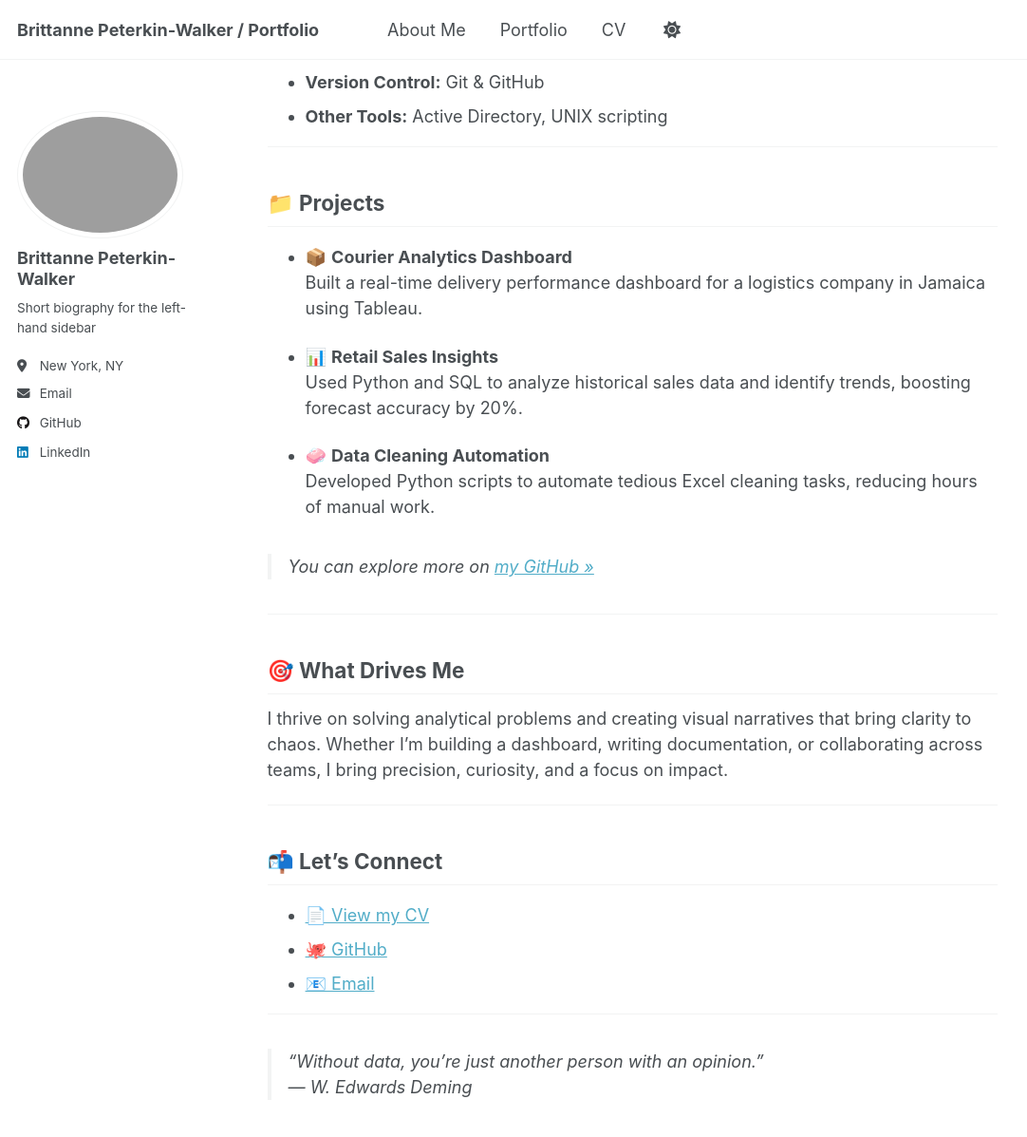
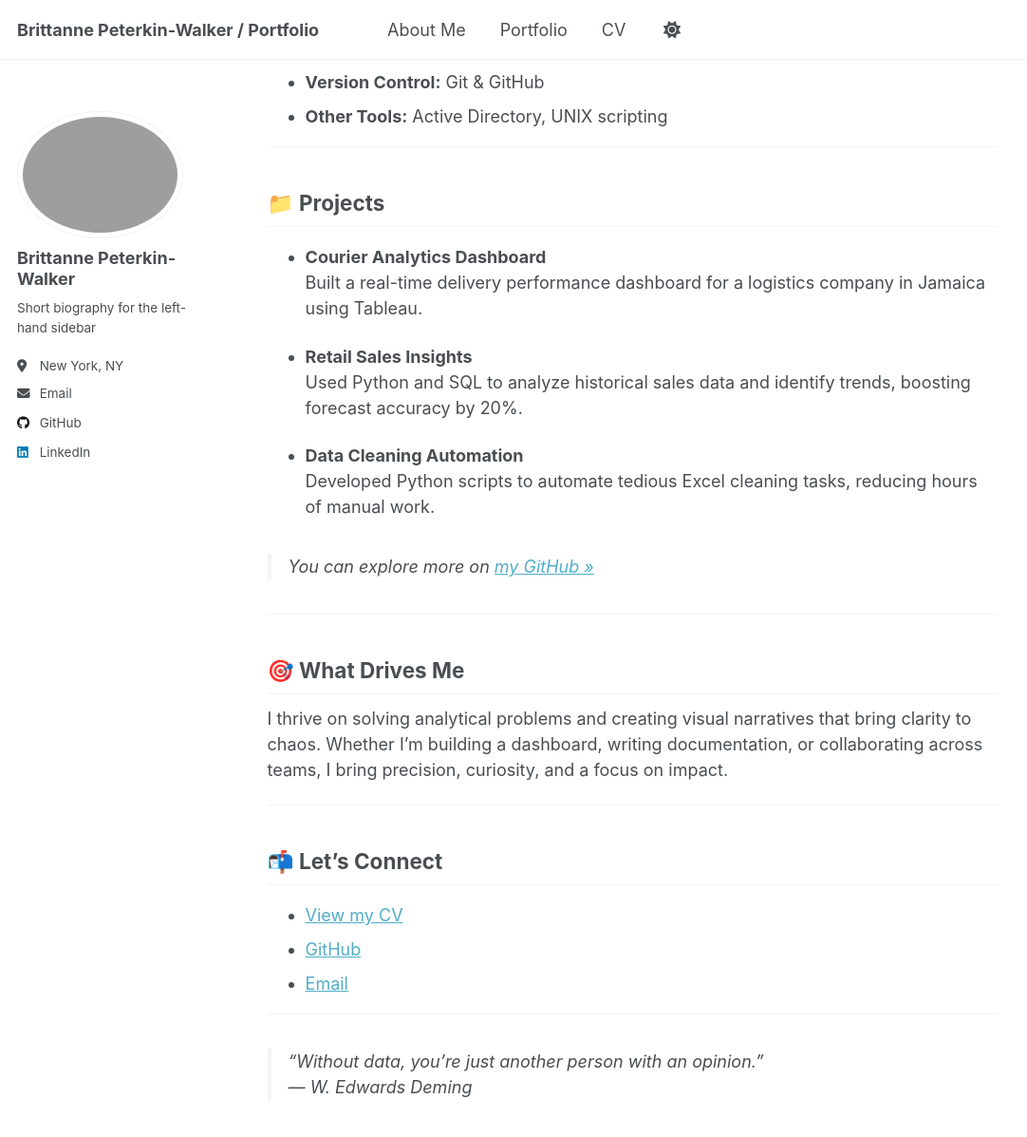
Before and after one commit to brittannep/brittannep.github.io, a Jekyll site: the page built from _pages/about.md, in a window 1280 px wide and 1400 px high, scrolled down 572 px. Shown: the top 1197 px of the window at 95% size, without its empty margins (0-1082 px from the left). Built offline with Jekyll 4.4.1, drawn with Linux system fonts in a browser that asks for light colours.

```diff
--- a/_pages/about.md
+++ b/_pages/about.md
@@ -28,13 +28,13 @@ With hands-on experience in tools like **SQL, Excel, Tableau, and Python**, I lo
 
 ## 📁 Projects
 
-- 📦 **Courier Analytics Dashboard**
+- **Courier Analytics Dashboard**
   Built a real-time delivery performance dashboard for a logistics company in Jamaica using Tableau.
 
-- 📊 **Retail Sales Insights**
+- **Retail Sales Insights**
   Used Python and SQL to analyze historical sales data and identify trends, boosting forecast accuracy by 20%.
 
-- 🧼 **Data Cleaning Automation**
+- **Data Cleaning Automation**
   Developed Python scripts to automate tedious Excel cleaning tasks, reducing hours of manual work.
 
 > You can explore more on [my GitHub »](https://github.com/brittannep)
@@ -49,9 +49,9 @@ I thrive on solving analytical problems and creating visual narratives that brin
 
 ## 📬 Let’s Connect
 
-- [📄 View my CV](/cv/)
-- [🐙 GitHub](https://github.com/brittannep)
-- [📧 Email](mailto:your@email.com)
+- [View my CV](/cv/)
+- [GitHub](https://github.com/brittannep)
+- [Email](mailto:your@email.com)
 
 ---
 
```
